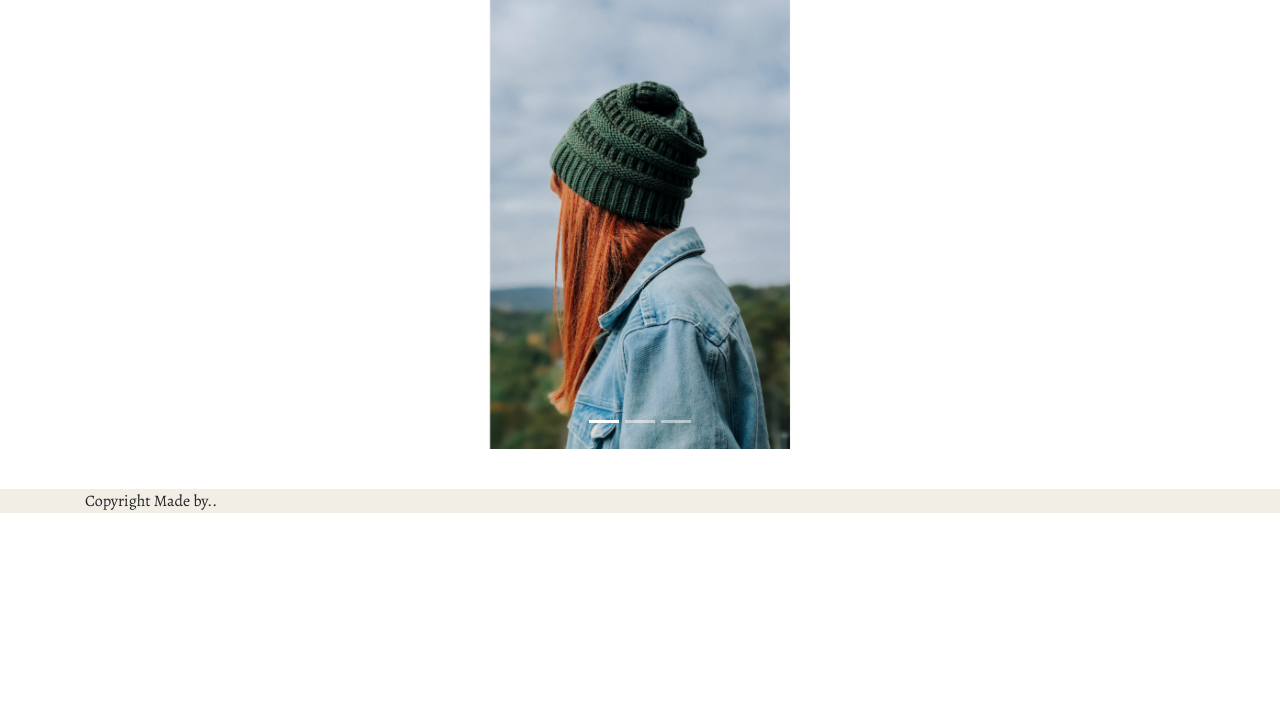
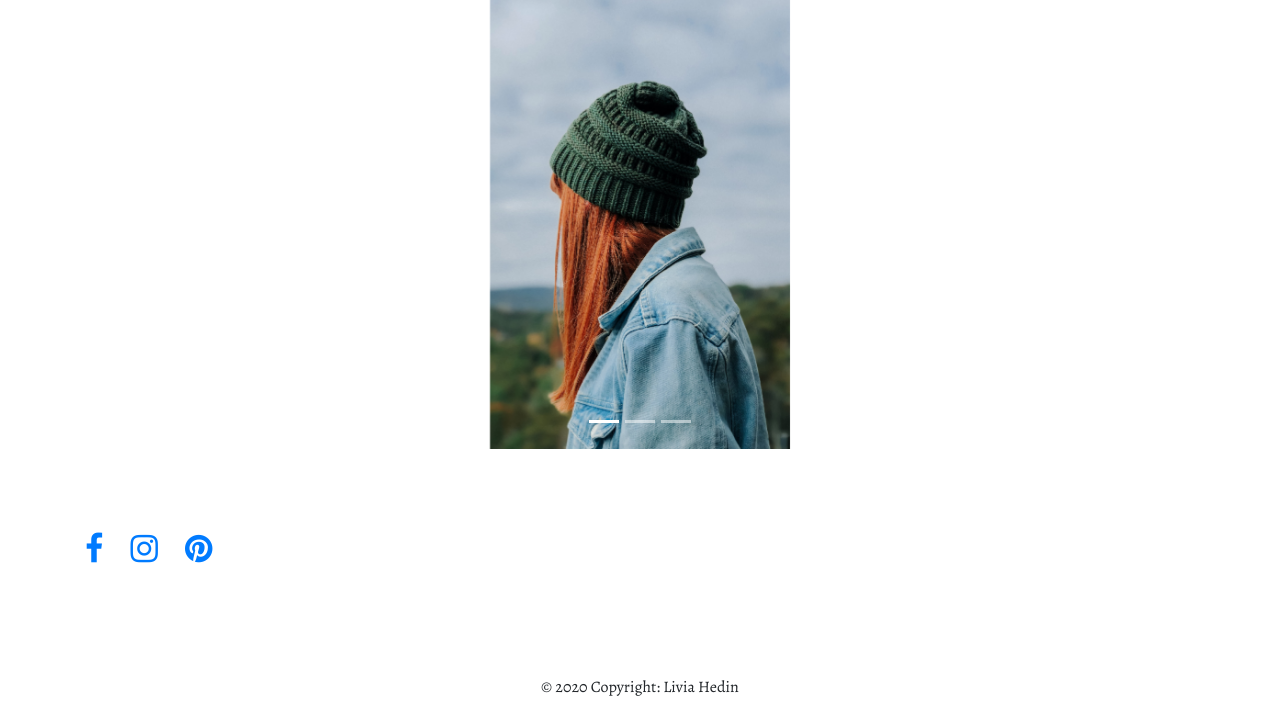
Before and after one commit to Code-Institute-Submissions/handcrafted-heart, a Django app: page / in a window 1280 px wide. Shown: the part 1370-2085 px from the top of the page. Before the commit the page ends 1883 px from the top, so only its background shows below. Run offline with Django 3.2, Linux system fonts and the light colour scheme; some libraries are stand-ins or nearby versions.

Commit message:
Add a new footer so page content won´t disapear underneath it

```diff
--- a/templates/base.html
+++ b/templates/base.html
@@ -119,12 +119,46 @@
     </div>
 
 
-    <!-- the footer -->
-    <footer class="footer">
-        <div class="container">
-            <p>Copyright Made by..</p>
+    <!-- Footer. Example copied from https://mdbootstrap.com/docs/jquery/navigation/footer/ and modified for my needs. -->
+  <footer class="page-footer font-small cyan darken-3">
+
+  <!-- Footer Elements -->
+  <div class="container">
+
+    <!-- Grid row-->
+    <div class="row">
+
+      <!-- Grid column -->
+      <div class="col-md-12 py-5">
+        <div class="mb-5 flex-center">
+
+          <!-- Facebook icon-->
+          <a class="fb-ic" href="https://www.facebook.com/" target="_blank">
+            <i class="fa fa-facebook-f fa-lg white-text mr-md-4 mr-3 fa-2x"> </i>
+          </a>
+          <!--Instagram icon-->
+          <a class="ins-ic" href="https://www.instagram.com/" target="_blank">
+            <i class="fa fa-instagram fa-lg white-text mr-md-4 mr-3 fa-2x"> </i>
+          </a>
+          <!--Pinterest icon-->
+          <a class="pin-ic" href="https://www.pinterest.se/" target="_blank">
+            <i class="fa fa-pinterest fa-lg white-text fa-2x"> </i>
+          </a>
         </div>
-    </footer>
+      </div>
+      <!-- Grid column -->
+    </div>
+    <!-- Grid row-->
+
+  </div>
+  <!-- Footer Elements -->
+
+  <!-- Copyright -->
+  <div class="footer-copyright text-center py-3">© 2020 Copyright: Livia Hedin</div>
+  <!-- Copyright -->
+
+ </footer>
+<!-- Footer -->
 
 
     <!-- Scripts for Bootstrap -->
```
